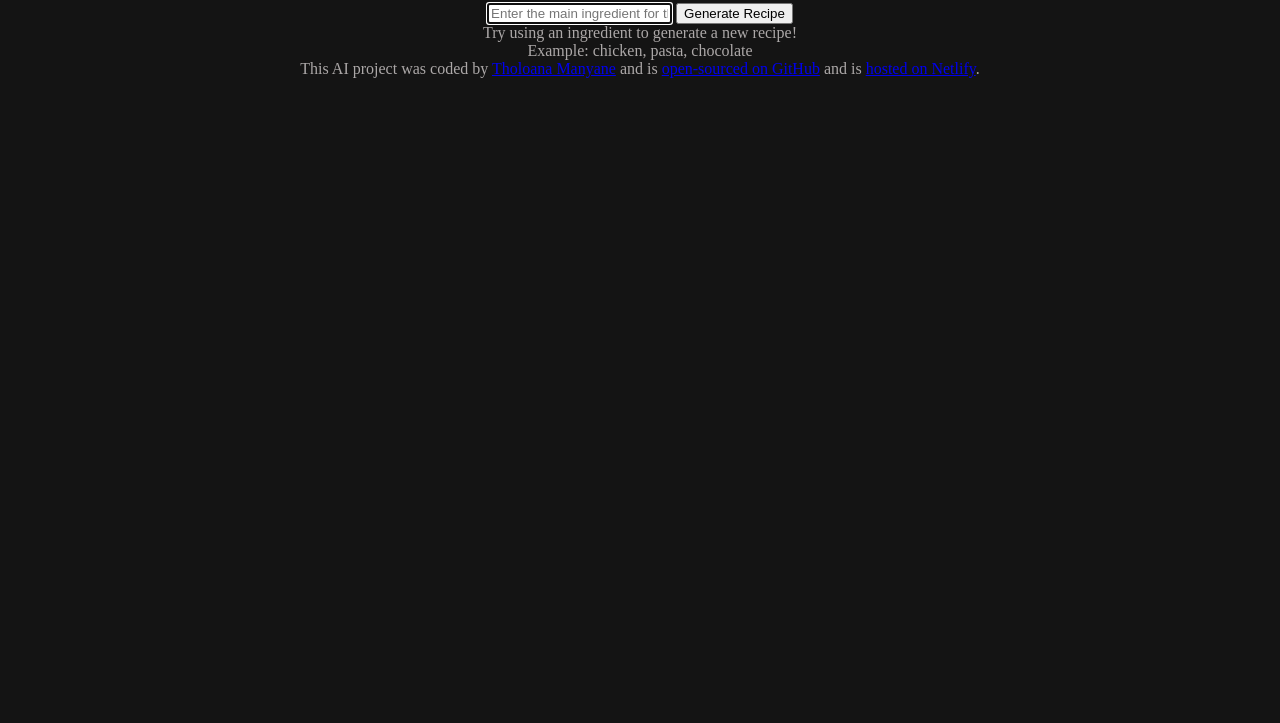
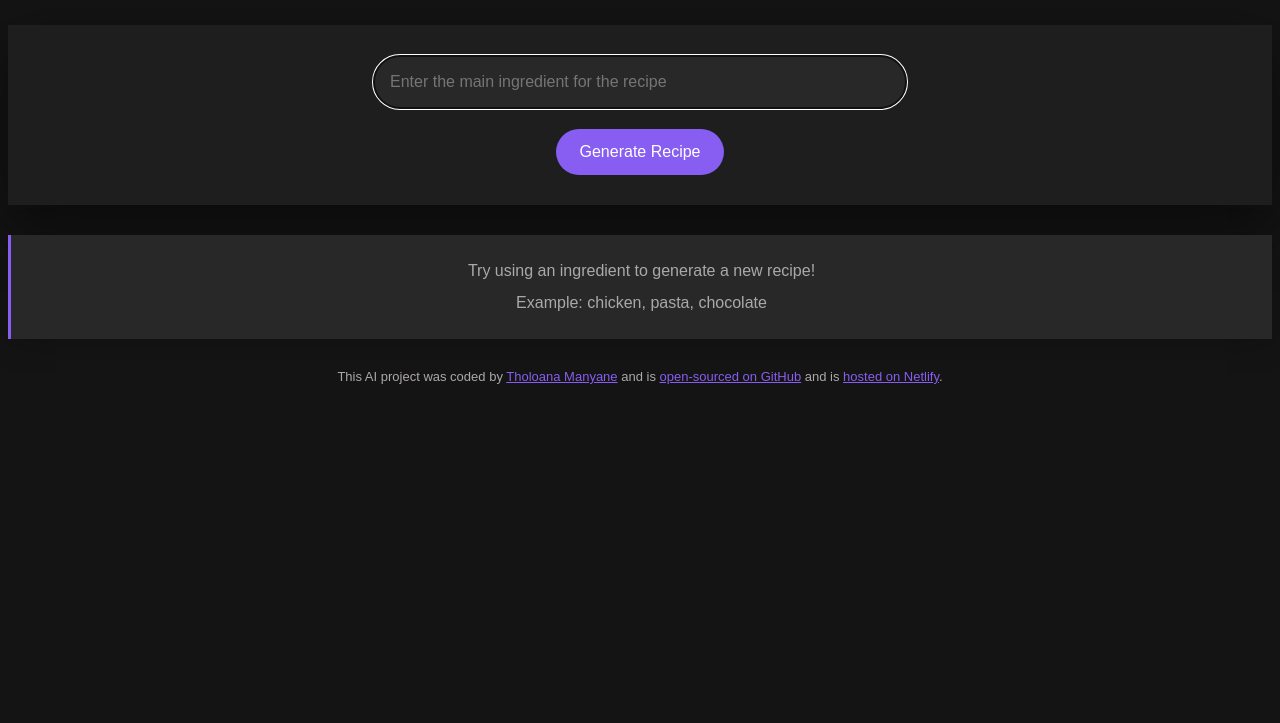
Before and after one commit to Tholoana96/recipe-generator, a plain HTML site: page index.html in a window 1280 px wide. Shown: the part 77-800 px from the top of the page. Drawn offline with Linux system fonts and the light colour scheme; a web font is replaced by a local one.

Commit message:
Added CSS and edited HTML

```diff
--- a/index.html
+++ b/index.html
@@ -3,6 +3,12 @@
   <head>
     <meta charset="UTF-8" />
     <meta name="viewport" content="width=device-width, initial-scale=1.0" />
+    <link rel="preconnect" href="https://fonts.googleapis.com" />
+    <link rel="preconnect" href="https://fonts.gstatic.com" crossorigin />
+    <link
+      href="https://fonts.googleapis.com/css2?family=Moderustic:wght@300..800&display=swap"
+      rel="stylesheet"
+    />
     <link rel="stylesheet" href="src/style.css" />
     <title>AI Recipe Generator</title>
   </head>
@@ -13,14 +19,15 @@
       <form>
         <input
           type="text"
+          class="instructions"
           placeholder="Enter the main ingredient for the recipe"
           autofocus
           required
           autocomplete="off"
         />
-        <input type="submit" value="Generate Recipe" />
+        <input type="submit" class="submit-button" value="Generate Recipe" />
       </form>
-      <div>
+      <div class="recipe">
         Try using an ingredient to generate a new recipe!
         <br />
         Example: chicken, pasta, chocolate
--- a/src/style.css
+++ b/src/style.css
@@ -2,4 +2,97 @@ body {
   background: rgb(20, 20, 20);
   text-align: center;
   color: rgb(172, 168, 168);
+  font-family: "Moderustic", sans-serif;
 }
+
+a {
+  color: #885df1;
+}
+
+a:hover {
+  color: rgb(165, 81, 165);
+}
+
+.container {
+  margin: 120px auto;
+  max-width: 600px;
+}
+
+header {
+  margin-bottom: 30px;
+}
+
+h1 {
+  text-align: center;
+  font-weight: 800;
+  font-size: 36px;
+  line-height: 1.5;
+  color: #885df1;
+}
+
+form {
+  padding: 30px;
+  background-color: rgb(30, 30, 30);
+  box-shadow: 0px 20px 60px rgba(0, 0, 0, 0.5);
+  display: flex;
+  flex-direction: column; /* Stack items vertically */
+  align-items: center; /* Center items horizontally */
+  margin-bottom: 30px;
+}
+
+.instructions {
+  padding: 16px;
+  border: 1px solid rgba(172, 168, 168, 0.5);
+  width: 80%;
+  max-width: 500px; /* Ensures input doesn’t stretch too wide */
+  font-size: 16px;
+  border-radius: 50px;
+  line-height: 20px;
+  color: rgb(172, 168, 168); /* Match text color with body text */
+  background: rgb(40, 40, 40); /* Slightly lighter background */
+  margin-bottom: 10px; /* Space between input and button */
+}
+
+.submit-button {
+  background: #885df1;
+  color: white;
+  border: none;
+  width: auto;
+  max-width: 170px;
+  font-size: 16px;
+  border-radius: 50px;
+  padding: 14px 24px;
+  display: flex;
+  justify-content: center;
+  align-items: center;
+  text-align: center;
+  margin-top: 10px;
+  cursor: pointer;
+}
+
+.submit-button:hover {
+  background: #d3cdcd;
+  color: #885df1;
+}
+
+.submit-button:focus {
+  outline: 2px solid #885df1;
+  outline-offset: 2px;
+}
+
+.recipe {
+  font-size: 16px;
+  background-color: rgb(40, 40, 40);
+  padding: 20px;
+  line-height: 2;
+  border-left: 3px solid #885df1;
+  box-shadow: 0px 4px 30px 0px rgba(0, 0, 0, 0.2);
+  color: rgb(172, 168, 168);
+}
+
+footer {
+  text-align: center;
+  font-size: 13px;
+  margin-top: 30px;
+  color: rgb(172, 168, 168);
+}
```
